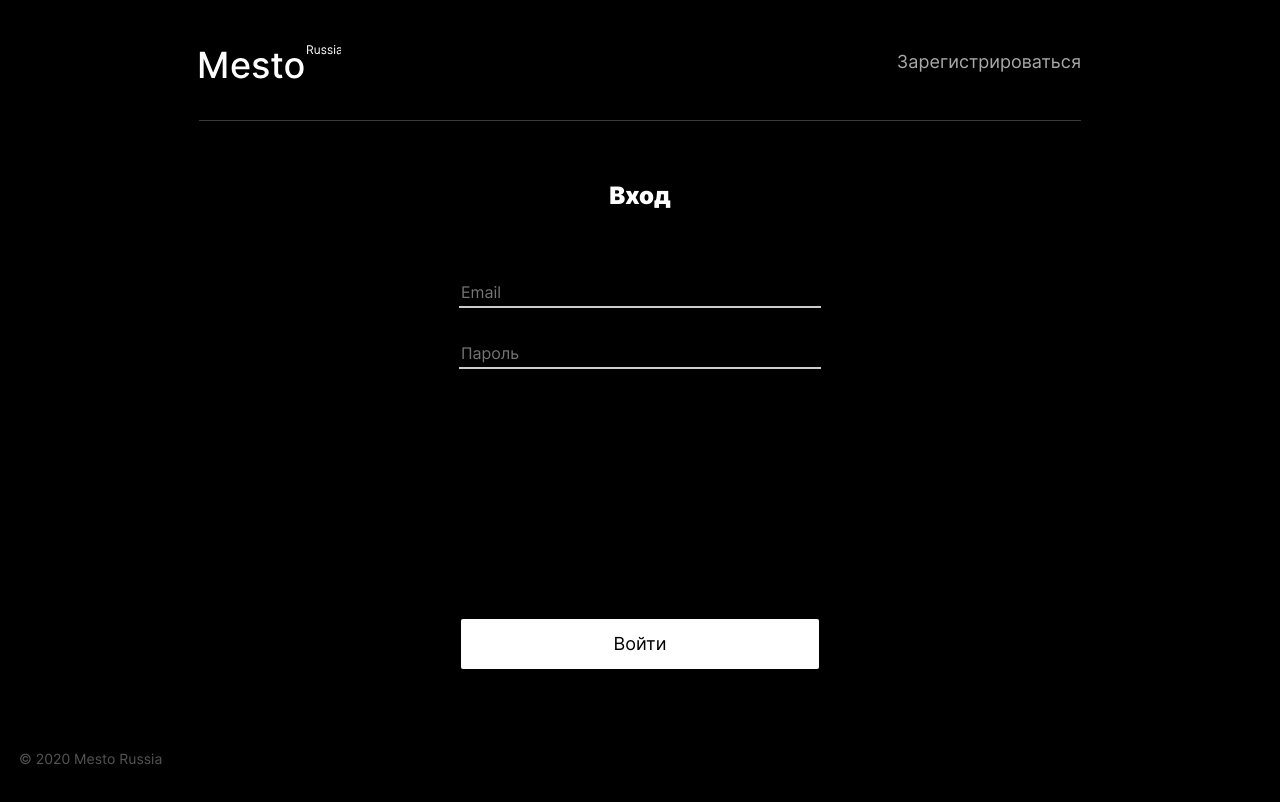
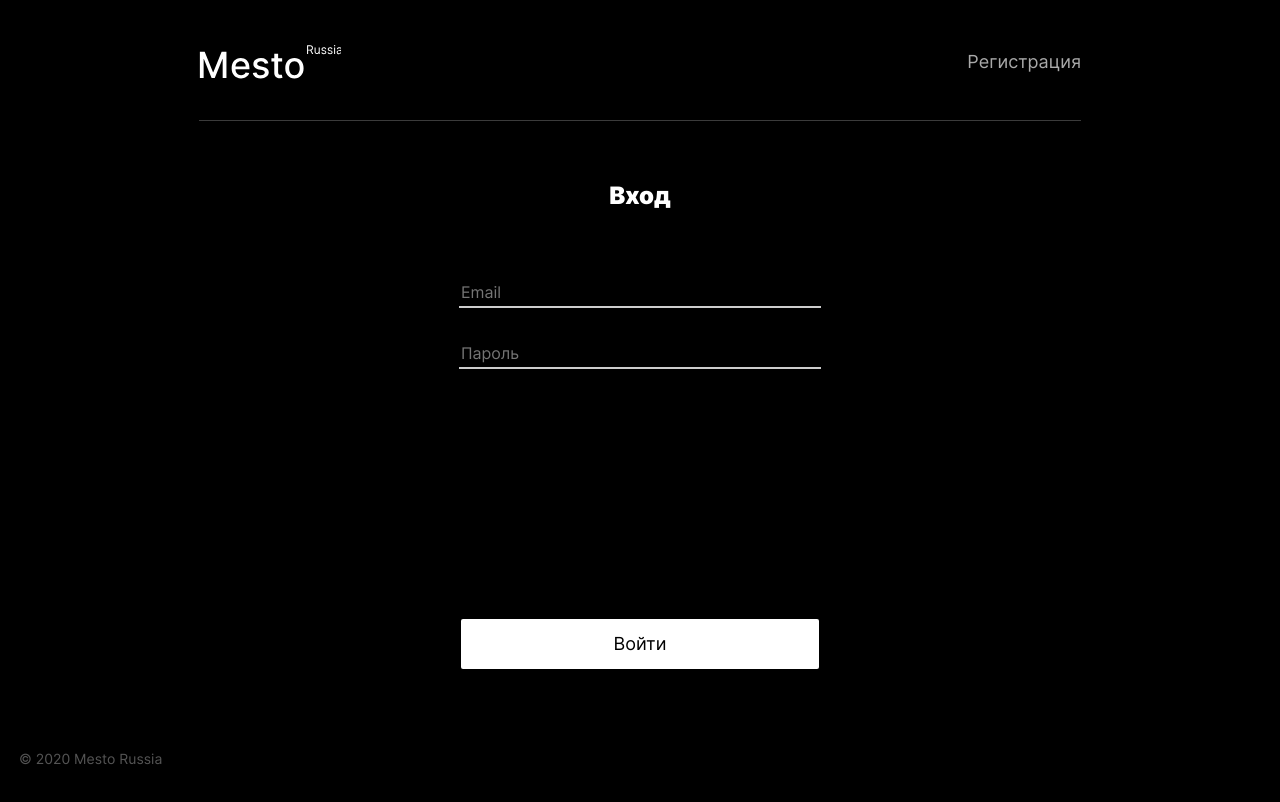
Before and after one commit to AlekseiMakhov/react-mesto-auth, a React (Create React App) app: page /signin in a window 1280 px wide. Shown: the top 802 px of the page. Built offline with nearby package versions, Linux system fonts and the light colour scheme; no server answers.

Commit message:
dev: fix header texts

```diff
--- a/src/blocks/header-mobile/__text/_type_email/header-mobile__text_type_email.css
+++ b/src/blocks/header-mobile/__text/_type_email/header-mobile__text_type_email.css
@@ -4,4 +4,7 @@
     width: 100%;
     text-align: center;
     margin: 40px auto 9px;
+    font-size: 18px;
+    line-height: 22px;
+    font-weight: 500;
 }
--- a/src/blocks/header-mobile/__text/_type_signout/header-mobile__text_type_signout.css
+++ b/src/blocks/header-mobile/__text/_type_signout/header-mobile__text_type_signout.css
@@ -7,6 +7,8 @@
     color: #a9a9a9;
     text-decoration: none;
     margin: 9px auto 40px;
+    font-size: 18px;
+    line-height: 22px;
 }
 
 .header-mobile__text_type_signout:hover {
--- a/src/blocks/header-mobile/__text/header-mobile__text.css
+++ b/src/blocks/header-mobile/__text/header-mobile__text.css
@@ -1,8 +1,8 @@
 .header-mobile__text {
     margin: 30px 30px 0 auto;
     padding: 0;
-    font-size: 18px;
-    line-height: 22px;
+    font-size: 14px;
+    line-height: 17px;
     font-weight: 400;
     color: #fff;
     text-decoration: none;
--- a/src/blocks/header/__text/header__text.css
+++ b/src/blocks/header/__text/header__text.css
@@ -3,7 +3,7 @@
     padding: 0;
     font-size: 18px;
     line-height: 22px;
-    font-weight: 400;
+    font-weight: 500;
     color: #fff;
     justify-self: flex-end;
     text-decoration: none;
@@ -14,6 +14,7 @@
     margin-left: 24px;
     cursor: pointer;
     color: #a9a9a9;
+    font-weight: 400;
     text-decoration: none;
 }
 
--- a/src/components/Header.js
+++ b/src/components/Header.js
@@ -10,7 +10,7 @@ function Header({ isMobile, email, loggedIn, isSignInLocation, setSignInScreen,
                     <img className="header__logo" src={logo} alt="Лого" />
                     <p className="header__text">{email}</p>
                     {loggedIn && <Link className="header__text" onClick={handleSignOut} to='/signin'>Выйти</Link>}
-                    {!loggedIn && isSignInLocation && <Link className="header__text" onClick={resetSignInScreen} to='/signup'>Зарегистрироваться</Link>}
+                    {!loggedIn && isSignInLocation && <Link className="header__text" onClick={resetSignInScreen} to='/signup'>Регистрация</Link>}
                     {!loggedIn && !isSignInLocation && <Link className="header__text" onClick={setSignInScreen} to='/signin'>Войти</Link>}
                 </header>
 
@@ -18,7 +18,7 @@ function Header({ isMobile, email, loggedIn, isSignInLocation, setSignInScreen,
                     <img className="header-mobile__logo" src={logo} alt="Лого" />
                     {isExpanded && <p className="header-mobile__text header-mobile__text_type_email">{email}</p>}
                     {loggedIn && isExpanded && <Link className={cn('header-mobile__text', { 'header-mobile__text_type_signout': isExpanded })} onClick={handleSignOut} to='/signin'>Выйти</Link>}
-                    {!loggedIn && isSignInLocation && <Link className="header-mobile__text" onClick={resetSignInScreen} to='/signup'>Зарегистрироваться</Link>}
+                    {!loggedIn && isSignInLocation && <Link className="header-mobile__text" onClick={resetSignInScreen} to='/signup'>Регистрация</Link>}
                     {!loggedIn && !isSignInLocation && <Link className="header-mobile__text" onClick={setSignInScreen} to='/signin'>Войти</Link>}
                     {isExpanded && <div className='header-mobile__line'></div>}
                     {loggedIn && <button className={cn('header-mobile__menu-button', { 'header-mobile__menu-button_type_close': isExpanded })} onClick={expand}></button>}
```
